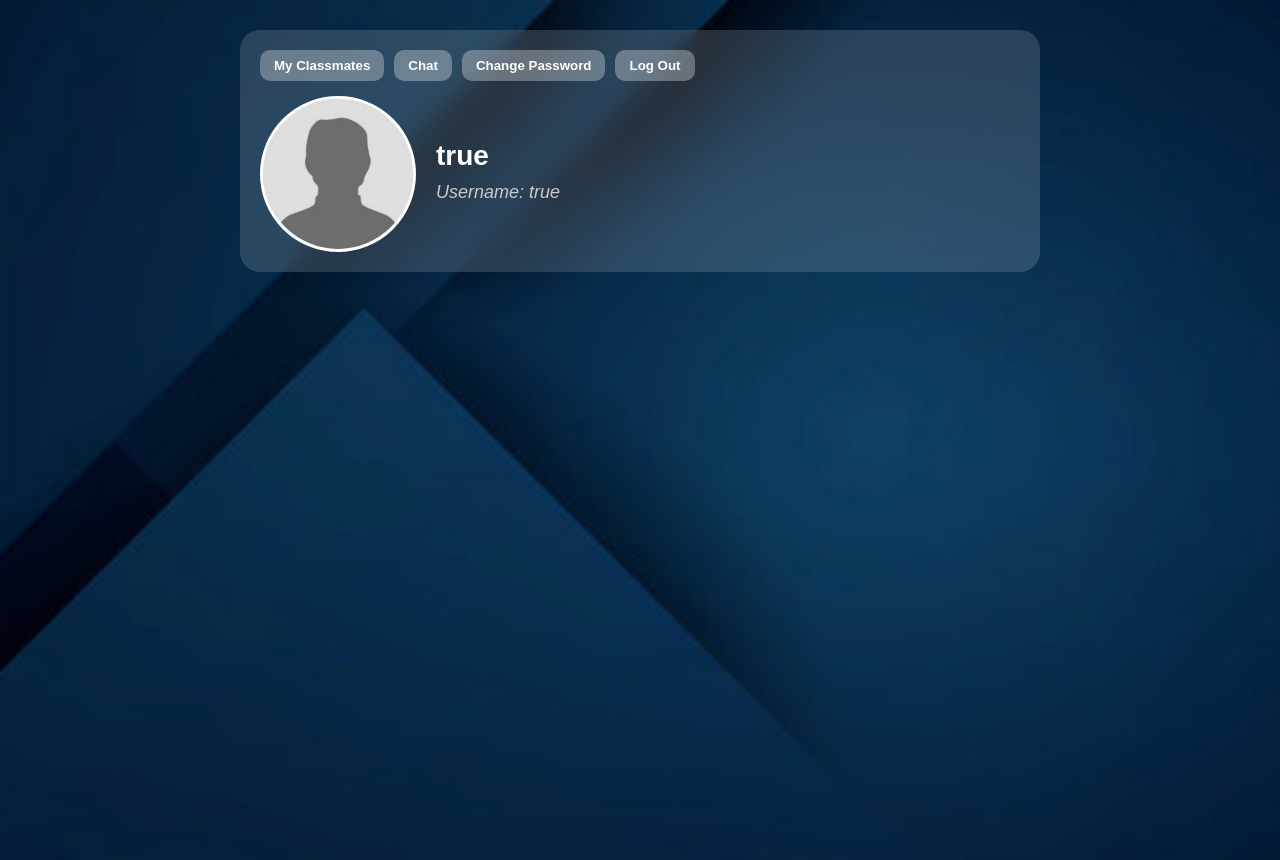
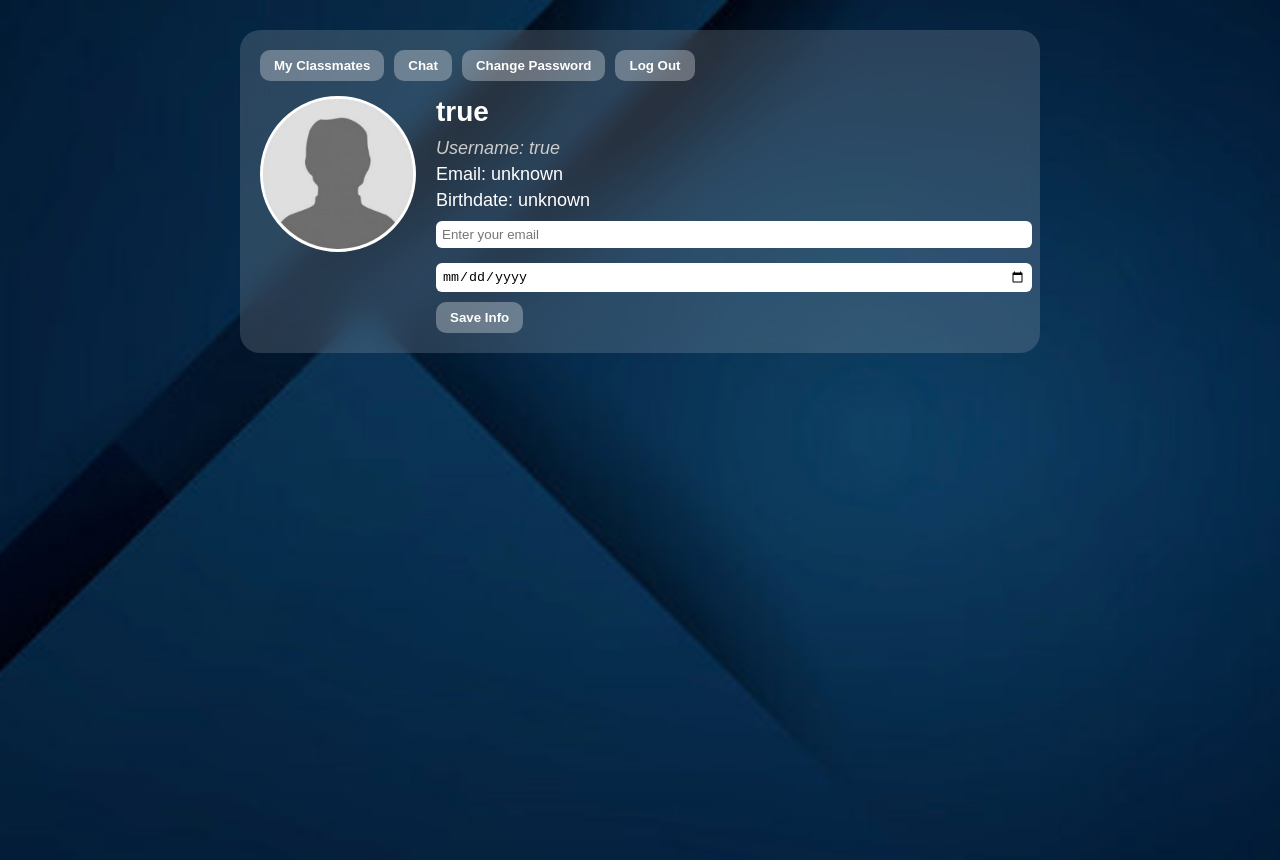
Before and after one commit to yusupovelshodbek1-commits/my-classmates-site, a website: page public/cabinet.html in a window 1280 px wide. Drawn offline with Linux system fonts and the light colour scheme; sample sign-in values are in the browser's storage.

Commit message:
Update cabinet.html

```diff
--- a/public/cabinet.html
+++ b/public/cabinet.html
@@ -5,69 +5,211 @@
 <meta name="viewport" content="width=device-width, initial-scale=1" />
 <title>Cabinet</title>
 <style>
-body{margin:0;font-family:Arial;background:url("background.jpg") no-repeat center/cover;color:white;display:flex;justify-content:center;align-items:flex-start;min-height:100vh;padding:30px 0;}
-.container{width:800px;background:rgba(255 255 255 / 0.15);backdrop-filter:blur(15px);border-radius:20px;padding:20px;box-sizing:border-box;}
-#cabinetButtons{display:flex;gap:10px;margin-bottom:15px;}
-button{padding:8px 14px;border:none;border-radius:10px;cursor:pointer;background:rgba(255 255 255 / 0.3);color:white;font-weight:bold;transition:background 0.3s ease;}
-button:hover{background:rgba(255 255 255 / 0.5);}
-.profile-info{display:flex;gap:20px;align-items:center;}
-.profile-photo{width:150px;height:150px;border-radius:50%;object-fit:cover;border:3px solid white;background:#ccc;}
-.profile-details{flex:1;}
-.profile-details h2{margin:0 0 10px;font-size:28px;}
-.profile-details p{margin:5px 0;font-size:18px;}
+  body {
+    margin: 0;
+    font-family: Arial, sans-serif;
+    background: url("background.jpg") no-repeat center/cover;
+    display: flex;
+    justify-content: center;
+    align-items: flex-start;
+    color: white;
+    min-height: 100vh;
+    padding: 30px 0;
+  }
+  .container {
+    width: 800px;
+    background: rgba(255 255 255 / 0.15);
+    backdrop-filter: blur(15px);
+    border-radius: 20px;
+    padding: 20px;
+    box-sizing: border-box;
+  }
+  #cabinetButtons {
+    display: flex;
+    gap: 10px;
+    margin-bottom: 15px;
+  }
+  button {
+    padding: 8px 14px;
+    border: none;
+    border-radius: 10px;
+    cursor: pointer;
+    background: rgba(255 255 255 / 0.3);
+    color: white;
+    font-weight: bold;
+    transition: background 0.3s ease;
+  }
+  button:hover {
+    background: rgba(255 255 255 / 0.5);
+  }
+  .profile-info {
+    display: flex;
+    gap: 20px;
+    align-items: flex-start;
+  }
+  .profile-photo {
+    width: 150px;
+    height: 150px;
+    border-radius: 50%;
+    object-fit: cover;
+    border: 3px solid white;
+    background: #ccc;
+  }
+  .profile-details {
+    flex: 1;
+  }
+  .profile-details h2 {
+    margin: 0 0 10px;
+    font-size: 28px;
+  }
+  .profile-details p {
+    margin: 5px 0;
+    font-size: 18px;
+  }
+  input {
+    width: 100%;
+    margin: 5px 0 10px;
+    padding: 6px;
+    border-radius: 6px;
+    border: none;
+  }
 </style>
 </head>
 <body>
 
 <div class="container">
+
+  <!-- BUTTONS -->
   <div id="cabinetButtons"></div>
+
+  <!-- PROFILE INFO -->
   <div class="profile-info">
     <img id="profilePhoto" class="profile-photo" src="guest.png" alt="Profile Photo" />
     <div class="profile-details">
       <h2 id="profileName"></h2>
       <p id="profileNickname"></p>
       <p id="profileUsername" style="font-style: italic; color: #ccc;"></p>
+      <p id="profileEmail"></p>
+      <p id="profileBirthdate"></p>
+
+      <!-- Edit Email and Birthdate if viewing own profile -->
+      <div id="editFields"></div>
     </div>
   </div>
+
 </div>
 
 <script>
 const loggedUser = localStorage.getItem("loggedUser");
-if(!loggedUser) window.location.href="login.html";
+if (!loggedUser) window.location.href = "login.html";
 
+// Get user from query param 'user' or fallback to loggedUser
 const urlParams = new URLSearchParams(window.location.search);
-let viewUser = urlParams.get("user") || localStorage.getItem("viewUser") || loggedUser;
+let viewUser = urlParams.get("user");
+if (!viewUser) viewUser = loggedUser; // fallback if param missing
 
 const buttonsDiv = document.getElementById("cabinetButtons");
 const profileNameEl = document.getElementById("profileName");
 const profileNicknameEl = document.getElementById("profileNickname");
 const profilePhotoEl = document.getElementById("profilePhoto");
 const profileUsernameEl = document.getElementById("profileUsername");
+const profileEmailEl = document.getElementById("profileEmail");
+const profileBirthEl = document.getElementById("profileBirthdate");
+const editFieldsDiv = document.getElementById("editFields");
 
+// User display names
 const classmates = {
-"akramov.akmal":"Akramov Akmal","choriyev.miraziz":"Choriyev Miraziz","kuldashev.javohir":"Kuldashev Javohir",
-"ziyomitdinov.elshod":"Ziyomitdinov Elshod","nishonov.shoxrux":"Nishonov Shoxrux","ravshanov.bexruz":"Ravshanov Bexruz",
-"furqatov.ulugbek":"Furqatov Ulug'bek","jorayev.isomiddin":"Jorayev Isomiddin","ismatullayev.xurshid":"Ismatullayev Xurshid",
-"ashurov.akmal":"Ashurov Akmal","ilhomov.muhammadsiddiq":"Ilhomov Muhammadsiddiq","radjabova.madinabonu":"Radjabova Madinabonu",
-"bakirova.shabnam":"Bakirova Shabnam","muhammadov.baxtinur":"Muhammadov Baxtinur","abduvohidov.abdurahmon":"Abduvohidov Abdurahmon",
-"mirzaraximov.mirmag'rur":"Mirzaraximov Mirmag'rur","doniyorova.dilnoza":"Doniyorova Dilnoza","anarkulova.amira":"Anarkulova Amira",
-"karimjonova.madina":"Karimjonova Madina","baratov.jaloliddin":"Baratov Jaloliddin","ergashaliyev.diyor":"Ergashaliyev Diyor",
-"miraxmedov.dilnur":"Miraxmedov Dilnur","yusupov.elshodbek":"Yusupov Elshodbek","madraximov.sardor":"Madraximov Sardor"
+    "akramov.akmal":"Akramov Akmal",
+    "choriyev.miraziz":"Choriyev Miraziz",
+    "kuldashev.javohir":"Kuldashev Javohir",
+    "ziyomitdinov.elshod":"Ziyomitdinov Elshod",
+    "nishonov.shoxrux":"Nishonov Shoxrux",
+    "ravshanov.bexruz":"Ravshanov Bexruz",
+    "furqatov.ulugbek":"Furqatov Ulug'bek",
+    "jorayev.isomiddin":"Jorayev Isomiddin",
+    "ismatullayev.xurshid":"Ismatullayev Xurshid",
+    "ashurov.akmal":"Ashurov Akmal",
+    "ilhomov.muhammadsiddiq":"Ilhomov Muhammadsiddiq",
+    "radjabova.madinabonu":"Radjabova Madinabonu",
+    "bakirova.shabnam":"Bakirova Shabnam",
+    "muhammadov.baxtinur":"Muhammadov Baxtinur",
+    "abduvohidov.abdurahmon":"Abduvohidov Abdurahmon",
+    "mirzaraximov.mirmag'rur":"Mirzaraximov Mirmag'rur",
+    "doniyorova.dilnoza":"Doniyorova Dilnoza",
+    "anarkulova.amira":"Anarkulova Amira",
+    "karimjonova.madina":"Karimjonova Madina",
+    "baratov.jaloliddin":"Baratov Jaloliddin",
+    "ergashaliyev.diyor":"Ergashaliyev Diyor",
+    "miraxmedov.dilnur":"Miraxmedov Dilnur",
+    "yusupov.elshodbek":"Yusupov Elshodbek",
+    "madraximov.sardor":"Madraximov Sardor"
 };
 
-if(viewUser===loggedUser){
-const classmatesBtn=document.createElement("button");classmatesBtn.textContent="My Classmates";classmatesBtn.onclick=()=>window.location.href="index.html";buttonsDiv.appendChild(classmatesBtn);
-const chatBtn=document.createElement("button");chatBtn.textContent="Chat";chatBtn.onclick=()=>window.location.href="chat.html";buttonsDiv.appendChild(chatBtn);
-const changePassBtn=document.createElement("button");changePassBtn.textContent="Change Password";changePassBtn.onclick=()=>window.location.href="change-password.html";buttonsDiv.appendChild(changePassBtn);
-const logoutBtn=document.createElement("button");logoutBtn.textContent="Log Out";logoutBtn.onclick=()=>{localStorage.removeItem("loggedUser");window.location.href="login.html";};buttonsDiv.appendChild(logoutBtn);
+// Show buttons only if viewing own profile
+if (viewUser === loggedUser) {
+    const classmatesBtn = document.createElement("button");
+    classmatesBtn.textContent = "My Classmates";
+    classmatesBtn.onclick = () => window.location.href = "index.html";
+    buttonsDiv.appendChild(classmatesBtn);
+
+    const chatBtn = document.createElement("button");
+    chatBtn.textContent = "Chat";
+    chatBtn.onclick = () => window.location.href = "chat.html";
+    buttonsDiv.appendChild(chatBtn);
+
+    const changePassBtn = document.createElement("button");
+    changePassBtn.textContent = "Change Password";
+    changePassBtn.onclick = () => window.location.href = "change-password.html";
+    buttonsDiv.appendChild(changePassBtn);
+
+    const logoutBtn = document.createElement("button");
+    logoutBtn.textContent = "Log Out";
+    logoutBtn.onclick = () => {
+        localStorage.removeItem("loggedUser");
+        window.location.href = "login.html";
+    };
+    buttonsDiv.appendChild(logoutBtn);
 }
 
-profileNameEl.textContent = classmates[viewUser]||viewUser;
+// Set profile info
+profileNameEl.textContent = classmates[viewUser] || viewUser;
 profileUsernameEl.textContent = `Username: ${viewUser}`;
-const nickname = localStorage.getItem("nickname_"+viewUser);
+
+// Nickname
+const nickname = localStorage.getItem("nickname_" + viewUser);
 profileNicknameEl.textContent = nickname ? `Nickname: ${nickname}` : "";
-const photo = localStorage.getItem("photo_"+viewUser);
+
+// Email & Birthdate
+let email = localStorage.getItem("email_" + viewUser);
+let birth = localStorage.getItem("birth_" + viewUser);
+
+profileEmailEl.textContent = `Email: ${email || "unknown"}`;
+profileBirthEl.textContent = `Birthdate: ${birth || "unknown"}`;
+
+// Profile photo
+const photo = localStorage.getItem("photo_" + viewUser);
 profilePhotoEl.src = photo ? photo : "guest.png";
+
+// Allow editing email/birthdate if viewing own profile
+if (viewUser === loggedUser) {
+    editFieldsDiv.innerHTML = `
+        <input id="emailInput" type="email" placeholder="Enter your email" value="${email || ''}" />
+        <input id="birthInput" type="date" placeholder="Enter your birth date" value="${birth || ''}" />
+        <button onclick="saveExtraInfo()">Save Info</button>
+    `;
+}
+
+function saveExtraInfo() {
+    const newEmail = document.getElementById("emailInput").value.trim();
+    const newBirth = document.getElementById("birthInput").value;
+
+    localStorage.setItem("email_" + loggedUser, newEmail);
+    localStorage.setItem("birth_" + loggedUser, newBirth);
+
+    profileEmailEl.textContent = `Email: ${newEmail || "unknown"}`;
+    profileBirthEl.textContent = `Birthdate: ${newBirth || "unknown"}`;
+    alert("Info saved!");
+}
 </script>
 
 </body>
```
Lines whose indentation alone changed are shown as unchanged.
